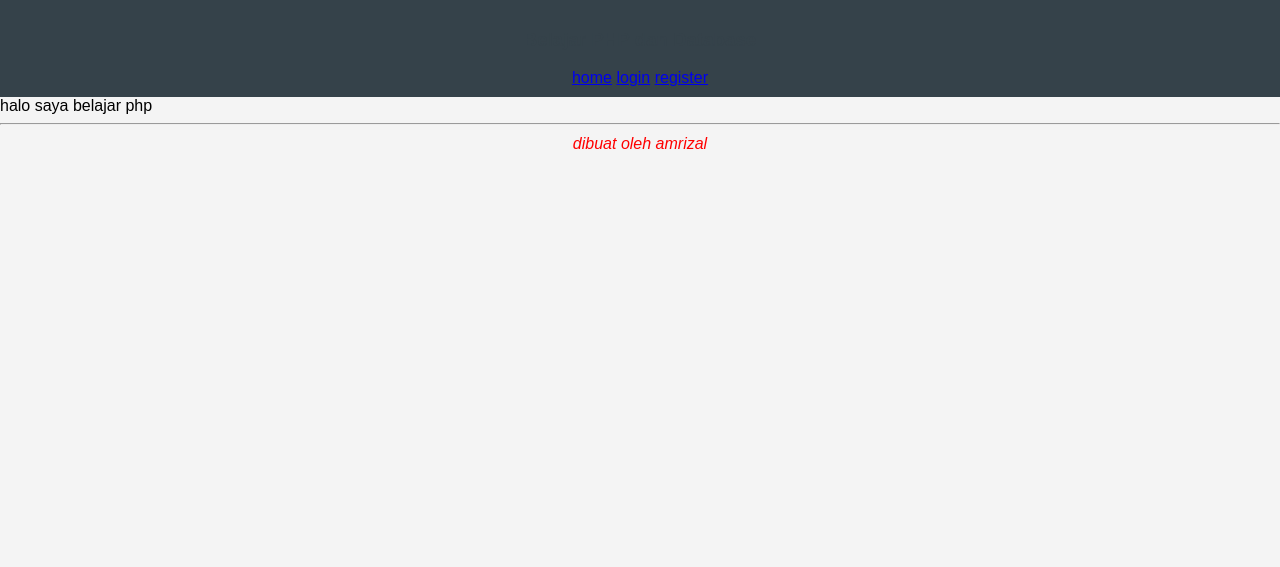
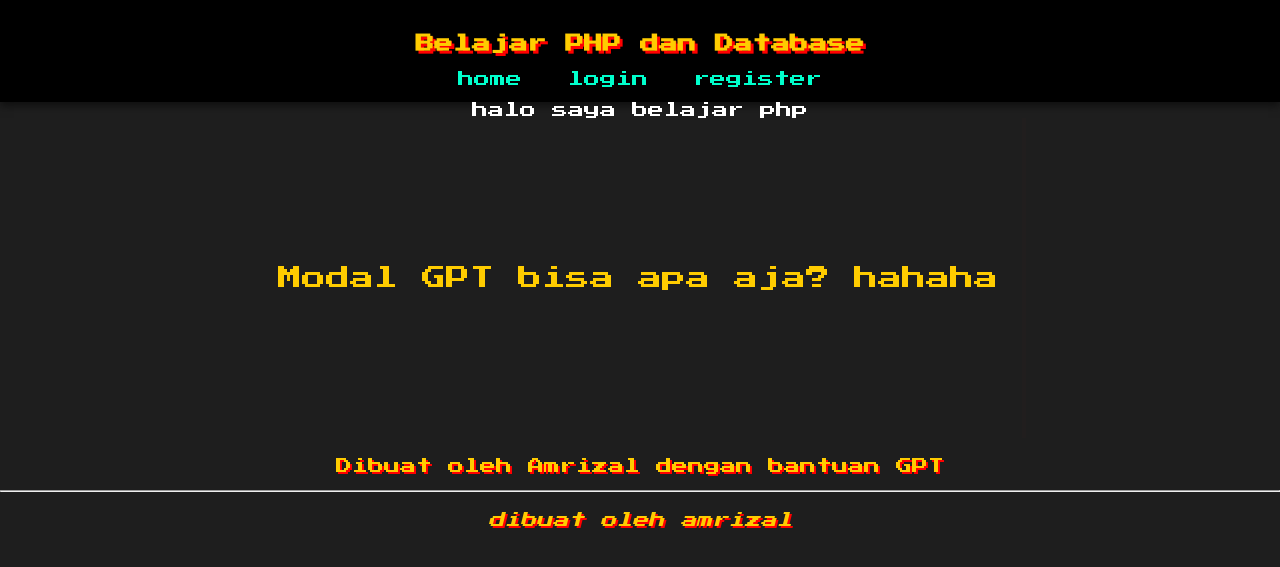
Before and after one commit to nakharir/belajarphp, a PHP site: page / in a window 1280 px wide. Shown: the top 567 px of the page. Run offline with PHP 8.4, Linux system fonts and the light colour scheme.

Commit message:
style brow

```diff
--- a/index.php
+++ b/index.php
@@ -9,6 +9,10 @@
 <body>
 <?php include "layout/header.html" ?>
 <main>halo saya belajar php</main>
+<div class="typing-container">
+    <span id="typing-text"></span>
+</div>
+<p class="glitch-text">Dibuat oleh Amrizal dengan bantuan GPT</p>
 <?php include "layout/footer.html" ?>
 <script src="script.js"></script>
 </body>
--- a/script.js
+++ b/script.js
@@ -1,14 +1,94 @@
-// login
 document.addEventListener("DOMContentLoaded", function () {
   const loginForm = document.querySelector("form");
+  const buttons = document.querySelectorAll("button");
+  const inputs = document.querySelectorAll("input");
 
+  // Load sound effects
+  const clickSound = new Audio(
+    "https://freesound.org/data/previews/316/316847_5121236-lq.mp3"
+  );
+  const errorSound = new Audio(
+    "https://freesound.org/data/previews/523/523731_1015240-lq.mp3"
+  );
+  const successSound = new Audio(
+    "https://freesound.org/data/previews/331/331912_5865515-lq.mp3"
+  );
+
+  // Button sound effects
+  buttons.forEach((button) => {
+    button.addEventListener("click", function () {
+      clickSound.play();
+    });
+  });
+
+  // Form validation with sound effect
   loginForm.addEventListener("submit", function (event) {
     const username = document.querySelector("input[name='username']").value;
     const password = document.querySelector("input[name='password']").value;
 
     if (username === "" || password === "") {
       event.preventDefault();
+      errorSound.play();
       alert("Username dan password tidak boleh kosong!");
+    } else {
+      successSound.play();
     }
   });
+
+  // Pixel hover effect
+  buttons.forEach((button) => {
+    button.addEventListener("mouseover", function () {
+      button.style.transform = "scale(1.1)";
+    });
+    button.addEventListener("mouseout", function () {
+      button.style.transform = "scale(1)";
+    });
+  });
+
+  // Input glitch effect
+  inputs.forEach((input) => {
+    input.addEventListener("focus", function () {
+      input.style.border = "3px solid #ff0000";
+      input.style.boxShadow = "3px 3px 0px #ffcc00";
+    });
+    input.addEventListener("blur", function () {
+      input.style.border = "3px solid #ffcc00";
+      input.style.boxShadow = "none";
+    });
+  });
+
+  // Loading screen effect
+  const loadingScreen = document.createElement("div");
+  loadingScreen.style.position = "fixed";
+  loadingScreen.style.top = "0";
+  loadingScreen.style.left = "0";
+  loadingScreen.style.width = "100%";
+  loadingScreen.style.height = "100%";
+  loadingScreen.style.background = "black";
+  loadingScreen.style.color = "yellow";
+  loadingScreen.style.fontSize = "20px";
+  loadingScreen.style.display = "flex";
+  loadingScreen.style.alignItems = "center";
+  loadingScreen.style.justifyContent = "center";
+  loadingScreen.innerText = "LOADING...";
+  document.body.appendChild(loadingScreen);
+
+  setTimeout(() => {
+    loadingScreen.style.display = "none";
+  }, 2000);
 });
+document.addEventListener("DOMContentLoaded", function () {
+  const text = "Modal GPT bisa apa aja? hahaha";
+  const speed = 100; // Kecepatan mengetik
+  let i = 0;
+
+  function typeWriter() {
+    if (i < text.length) {
+      document.getElementById("typing-text").innerHTML += text.charAt(i);
+      i++;
+      setTimeout(typeWriter, speed);
+    }
+  }
+
+  typeWriter();
+});
--- a/style.css
+++ b/style.css
@@ -1,28 +1,76 @@
+/* Import font Pixel Art */
+@import url("https://fonts.googleapis.com/css2?family=Press+Start+2P&display=swap");
+
 body {
-  font-family: Arial, sans-serif;
-  background-color: #f4f4f4;
+  font-family: "Press Start 2P", cursive;
+  background-color: #1e1e1e;
+  color: #ffffff;
+  text-align: center;
   margin: 0;
   padding: 0;
 }
 
 header {
-  background: #35424a;
-  color: #ffffff;
-  padding: 10px 0;
-  text-align: center;
+  background: #000;
+  padding: 15px 0;
+  box-shadow: 0px 4px 8px rgba(0, 0, 0, 0.5);
 }
 
 h3 {
-  color: #35424a;
+  color: #ffcc00;
+  text-shadow: 3px 3px 0px #ff0000;
+}
+
+/* Animated Typing Effect */
+.typing-container {
+  display: flex;
+  justify-content: center;
+  align-items: center;
+  height: 40vh;
+  font-size: 24px;
+  color: #ffcc00;
+  white-space: nowrap;
+  overflow: hidden;
+  border-right: 4px solid #ff0000;
+  animation: typing 3s steps(30, end) forwards, blink 0.7s infinite;
+  width: fit-content;
+  margin: auto;
+}
+
+@keyframes typing {
+  from {
+    width: 0;
+  }
+  to {
+    width: 60%;
+  }
+}
+
+@keyframes blink {
+  50% {
+    border-color: transparent;
+  }
+}
+
+a {
+  color: #00ffcc;
+  text-decoration: none;
+  margin: 0 15px;
+}
+
+a:hover {
+  color: #ff0000;
+  text-decoration: none;
+  margin: 0 15px;
 }
 
 form {
-  background: #ffffff;
+  background: #222;
   max-width: 400px;
   margin: 50px auto;
   padding: 20px;
-  border-radius: 5px;
-  box-shadow: 0 0 10px rgba(0, 0, 0, 0.1);
+  border: 4px solid #ffcc00;
+  box-shadow: 5px 5px 0px #ff0000;
 }
 
 input[type="text"],
@@ -30,27 +78,64 @@ input[type="password"] {
   width: 100%;
   padding: 10px;
   margin: 10px 0;
-  border: 1px solid #ccc;
-  border-radius: 5px;
+  border: 3px solid #ffcc00;
+  background: #000;
+  color: #fff;
+  font-size: 16px;
 }
 
 button {
-  background: #35424a;
-  color: #ffffff;
-  border: none;
+  background: #ffcc00;
+  color: #000;
+  font-size: 16px;
   padding: 10px;
-  border-radius: 5px;
+  border: 3px solid #ff0000;
   cursor: pointer;
   width: 100%;
+  font-family: "Press Start 2P", cursive;
+  box-shadow: 3px 3px 0px #ff0000;
+  transition: 0.1s;
 }
 
 button:hover {
-  background: #45a049;
+  background: #ff0000;
+  color: #fff;
+  box-shadow: none;
+}
+
+/* Pixel Art Effect */
+@keyframes glitch {
+  0% {
+    transform: translate(0);
+  }
+  20% {
+    transform: translate(-2px, 2px);
+  }
+  40% {
+    transform: translate(2px, -2px);
+  }
+  60% {
+    transform: translate(-2px, 2px);
+  }
+  80% {
+    transform: translate(2px, -2px);
+  }
+  100% {
+    transform: translate(0);
+  }
 }
 
 i {
-  color: red;
-  text-align: center;
+  color: #ffcc00;
+  text-shadow: 2px 2px 0px #ff0000;
   display: block;
-  margin: 10px 0;
+  margin-top: 20px;
+  animation: glitch 0.3s infinite;
 }
+.glitch-text {
+  color: #ffcc00;
+  text-shadow: 2px 2px 0px #ff0000;
+  display: block;
+  margin-top: 20px;
+  animation: glitch 0.3s infinite;
+}
```
